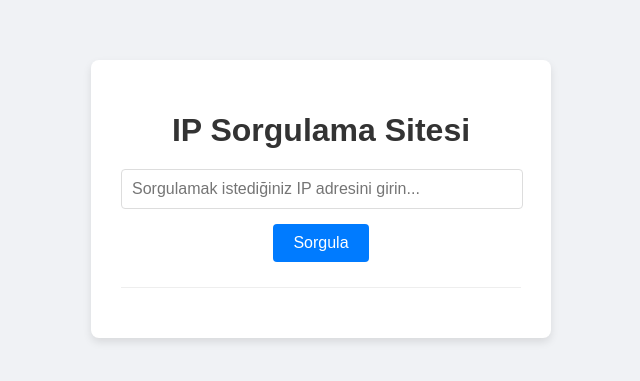
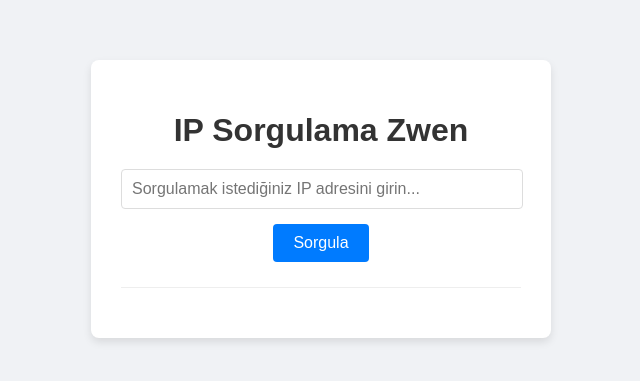
Before and after one commit to zwenmis/sorgu.github.io, a plain HTML site: page index.html in a window 1280 px wide. Shown: the part 201-582 px from the top of the page, without its empty margins (319-959 px from the left). Drawn offline with Linux system fonts and the light colour scheme; no server answers.

Commit message:
Update index.html

```diff
--- a/index.html
+++ b/index.html
@@ -8,7 +8,7 @@
 </head>
 <body>
     <div class="container">
-        <h1>IP Sorgulama Sitesi</h1>
+        <h1>IP Sorgulama Zwen</h1>
         <input type="text" id="ipInput" placeholder="Sorgulamak istediğiniz IP adresini girin...">
         <button id="lookupBtn">Sorgula</button>
         <div id="results">
```
